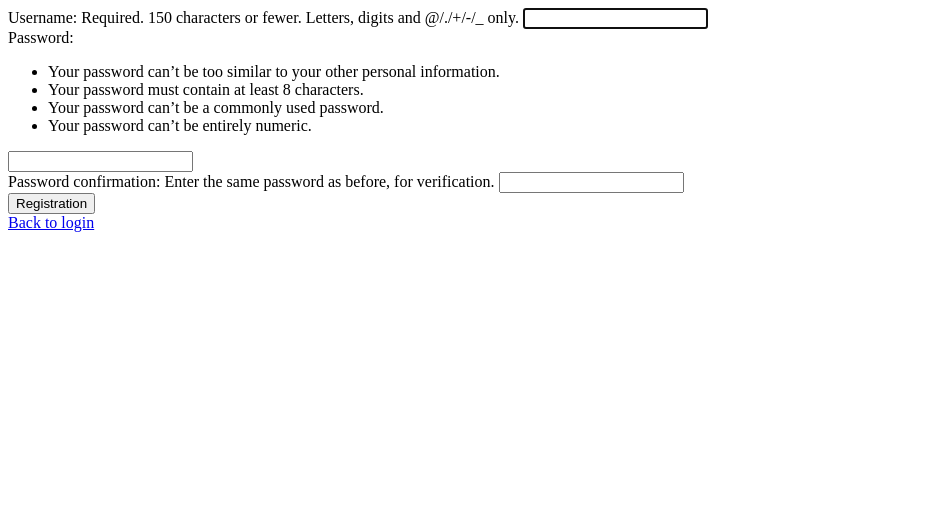
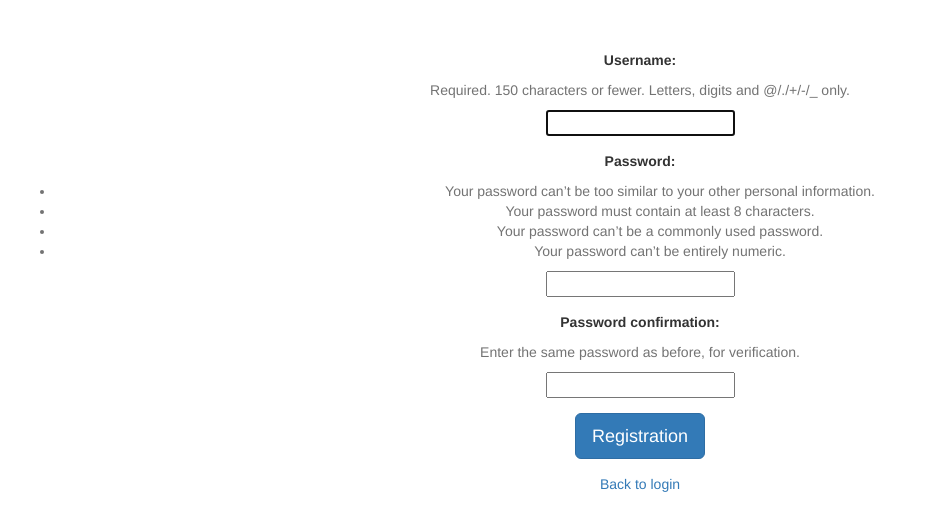
Before and after one commit to korsunowk/django-channels-chat, a Django app: page /registration/ in a window 1280 px wide. Shown: the top 531 px of the page, without its empty margins (0-929 px from the left). Run offline with Django 3.2, Linux system fonts and the light colour scheme; some libraries are stand-ins or nearby versions.

Commit message:
add readable view to login/registration page with bootstrap

```diff
--- a/templates/registration.html
+++ b/templates/registration.html
@@ -3,8 +3,12 @@
 <head>
     <meta charset="UTF-8">
     <title>Title</title>
+    <link rel="stylesheet" href="https://maxcdn.bootstrapcdn.com/bootstrap/3.3.7/css/bootstrap.min.css" integrity="sha384-BVYiiSIFeK1dGmJRAkycuHAHRg32OmUcww7on3RYdg4Va+PmSTsz/K68vbdEjh4u" crossorigin="anonymous">
 </head>
 <body>
+<div class="container-fluid">
+    <div class="row">
+        <div class="col-md-12 text-center" style="margin-top: 50px">
             <form action="." method="post" enctype="multipart/form-data">
                 {% csrf_token %}
 
@@ -30,5 +34,8 @@
                 </div>
                 <a href="{% url 'login' %}?next=/">Back to login</a>
             </form>
+        </div>
+    </div>
+</div>
 </body>
 </html>
--- a/templates/registration/login.html
+++ b/templates/registration/login.html
@@ -3,11 +3,12 @@
 <head>
     <meta charset="UTF-8">
     <title>Title</title>
+    <link rel="stylesheet" href="https://maxcdn.bootstrapcdn.com/bootstrap/3.3.7/css/bootstrap.min.css" integrity="sha384-BVYiiSIFeK1dGmJRAkycuHAHRg32OmUcww7on3RYdg4Va+PmSTsz/K68vbdEjh4u" crossorigin="anonymous">
 </head>
 <body>
     <div class="container-fluid site-wrapper">
       <div class="row">
-        <div class="col-md-8 col-md-offset-2">
+        <div class="col-md-12 text-center" style="margin-top: 50px">
           <form action="." method="post">
 
             {% if form.errors %}
```
Lines whose indentation alone changed are shown as unchanged.
